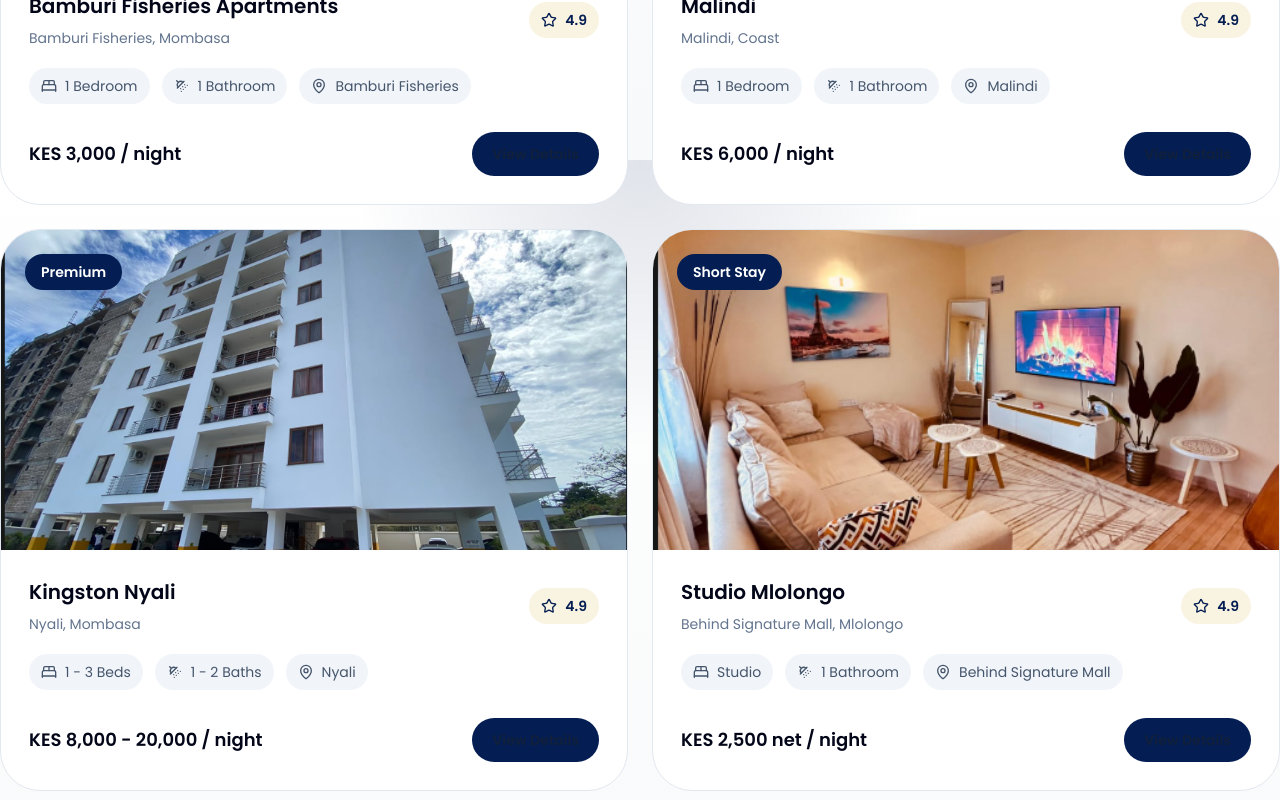
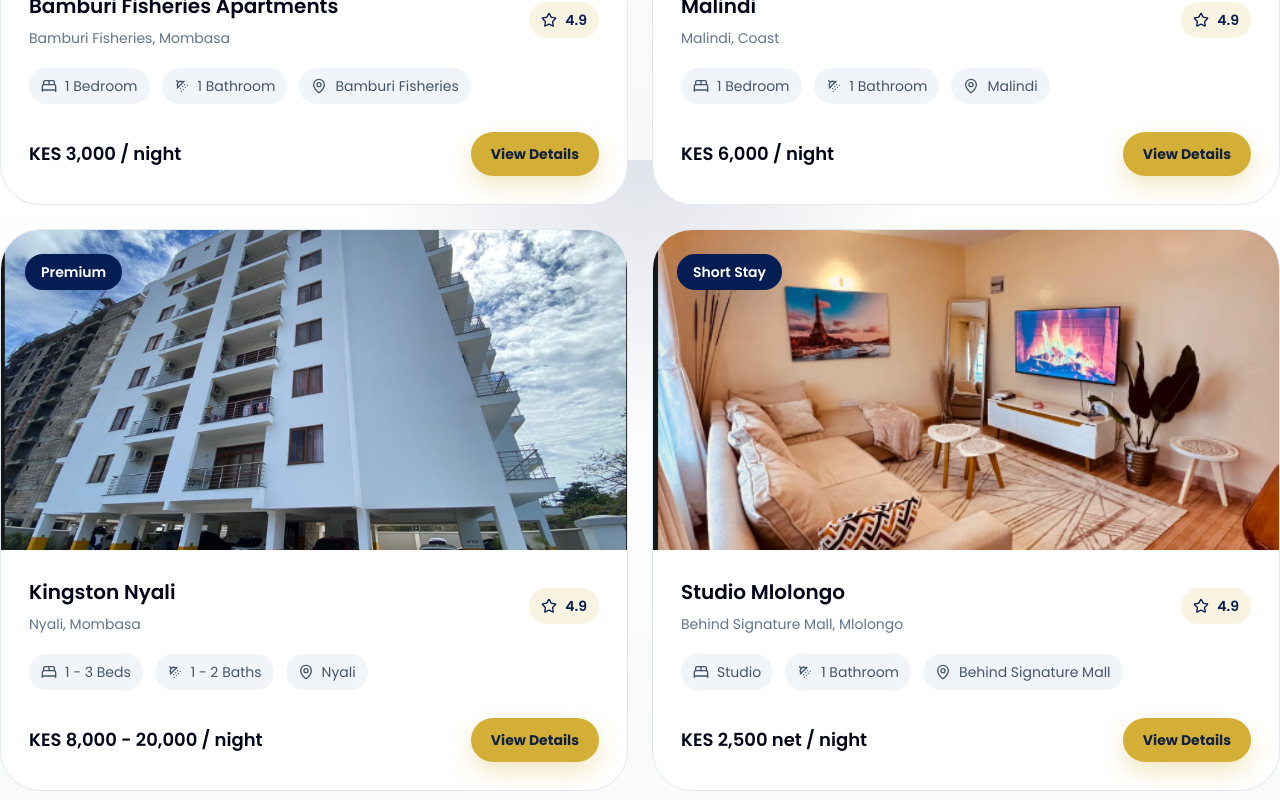
Before and after one commit to MwanziaNzavi-afk/Keron, a Next.js app in the folder keron-app/: page / in a window 1280 px wide. Shown: the part 1440-2240 px from the top of the page. Built offline with nearby package versions, Linux system fonts and the light colour scheme.

Commit message:
Color Button

```diff
--- a/keron-app/components/property-card.tsx
+++ b/keron-app/components/property-card.tsx
@@ -63,7 +63,7 @@ export function PropertyCard({ title, location, price, href, image, bedrooms, ba
           <p className="text-lg font-semibold text-slate-950">{price}</p>
           <Link
             href={href}
-            className="rounded-full bg-[#041d52] px-5 py-3 text-sm font-semibold text-white transition hover:bg-[#0b2a71]"
+            className="rounded-full bg-[#d4af37] px-5 py-3 text-sm font-bold text-[#041d52] shadow-[0_10px_24px_rgba(212,175,55,0.3)] transition hover:bg-[#e5c65a] hover:shadow-[0_14px_30px_rgba(212,175,55,0.4)]"
           >
             View Details
           </Link>
```
